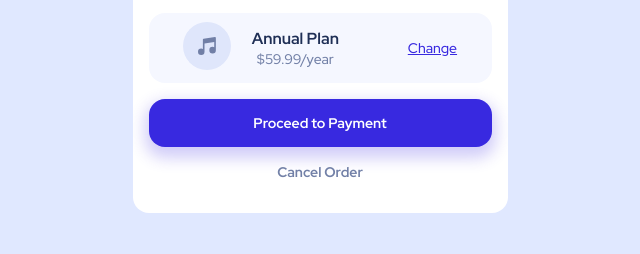
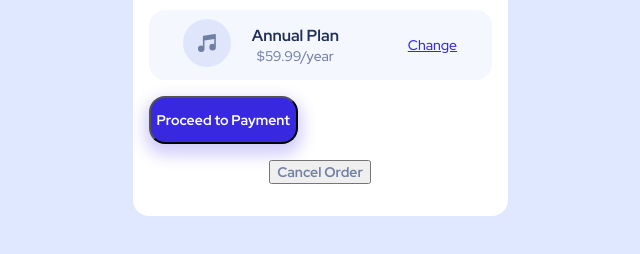
Before and after one commit to Oliver4code/Order-summary-component, a plain HTML site: page index.html in a window 1280 px wide. Shown: the part 490-744 px from the top of the page, without its empty margins (320-960 px from the left). Drawn offline with Linux system fonts and the light colour scheme.

Commit message:
Used button tag insted of div.
Thanks codepapa

```diff
--- a/index.html
+++ b/index.html
@@ -34,16 +34,12 @@
                         </div>
                         <div class="content-plan-change"><a href="#">Change</a> </div>
                     </div>
-                    <div class="content-button1">
-                      <a class="content-button1-link" href="#">Proceed to Payment</a>
-                    </div>
-                    <div class="content-button2">
-                      <a class="content-button1-link" href="#"> Cancel Order</a>
-                    </div>
-
-
-
-
+                   <button class="content-button1">
+                     <a class="content-button1-link" href="#">Proceed to Payment</a>
+                   </button>
+                   <button class="content-button2">
+                     <a class="content-button1-link" href="#"> Cancel Order</a>
+                   </button>
                 </div>
             </div>
         </article>
```
